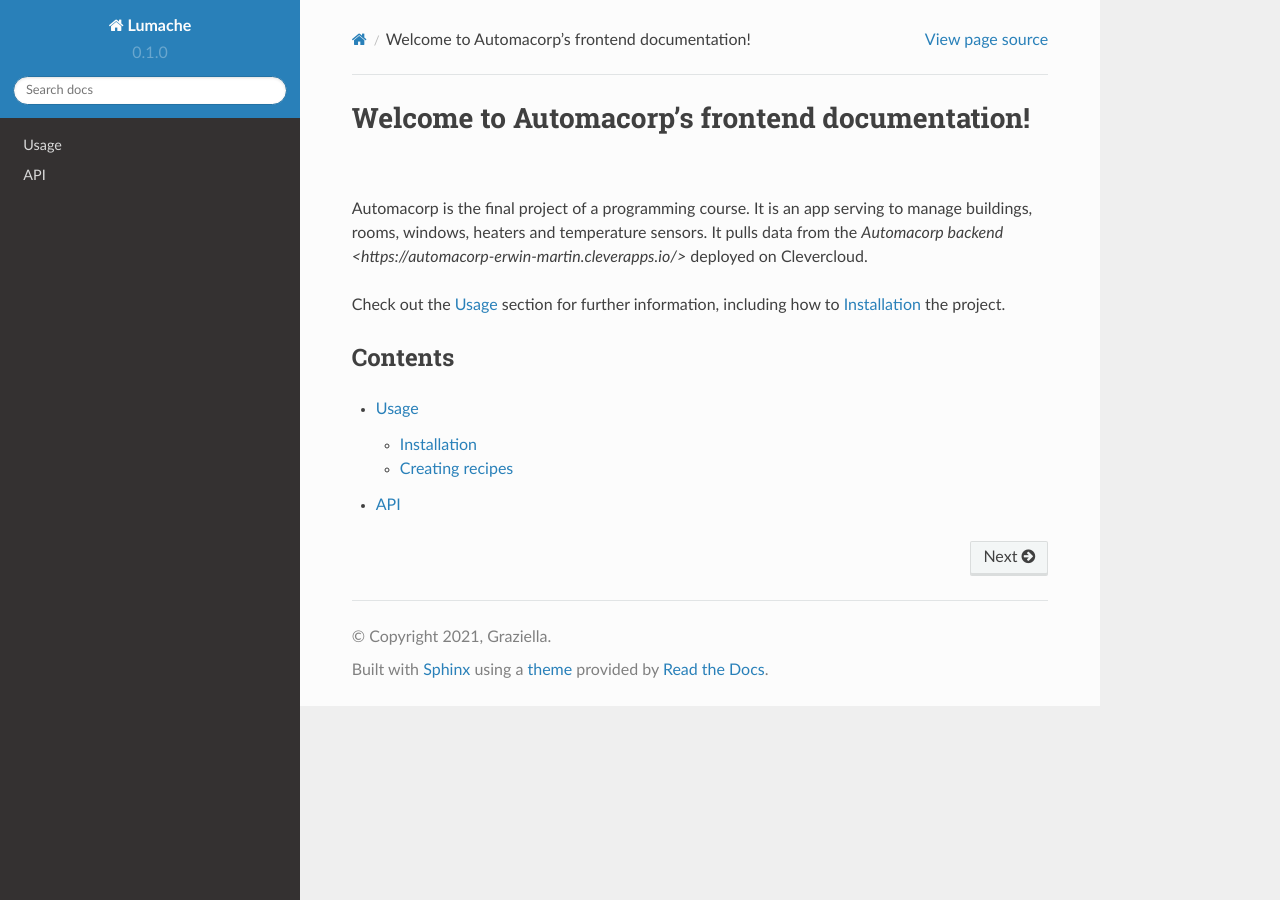
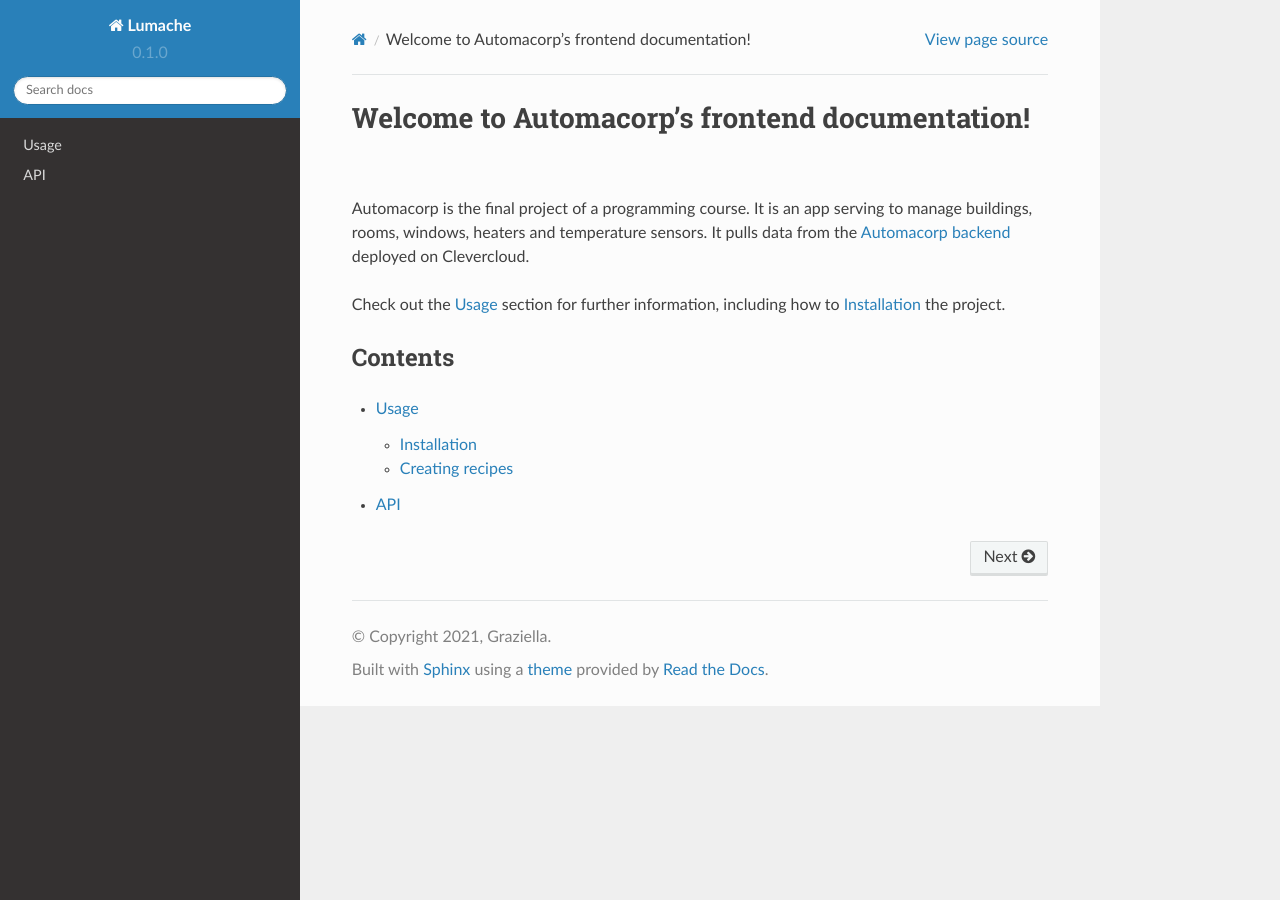
Before and after one commit to CelineNi2/rtd-tutorial, a Sphinx documentation site: the page built from docs/source/index.rst, in a window 1280 px wide. Built offline with Sphinx 7.4.7 and the Read the Docs theme 2.0.0, drawn with Linux system fonts in a browser that asks for light colours.

Commit message:
Update index.rst

```diff
--- a/docs/source/index.rst
+++ b/docs/source/index.rst
@@ -2,7 +2,7 @@ Welcome to Automacorp's frontend documentation!
 ===================================
 
 Automacorp is the final project of a programming course. It is an app serving to manage buildings, rooms, windows, heaters and temperature sensors.
-It pulls data from the `Automacorp backend <https://automacorp-erwin-martin.cleverapps.io/>` deployed on Clevercloud.
+It pulls data from the `Automacorp backend <https://automacorp-erwin-martin.cleverapps.io/>`_ deployed on Clevercloud.
 
 Check out the :doc:`usage` section for further information, including
 how to :ref:`installation` the project.
```
